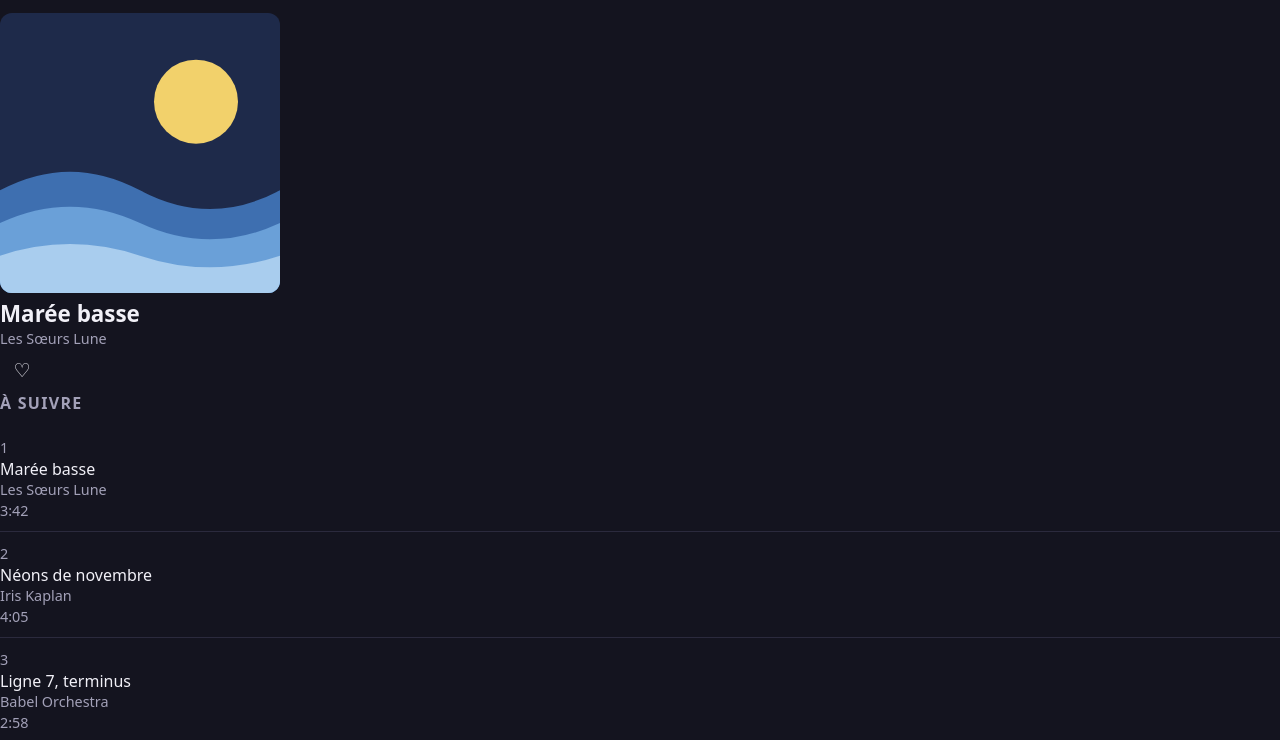
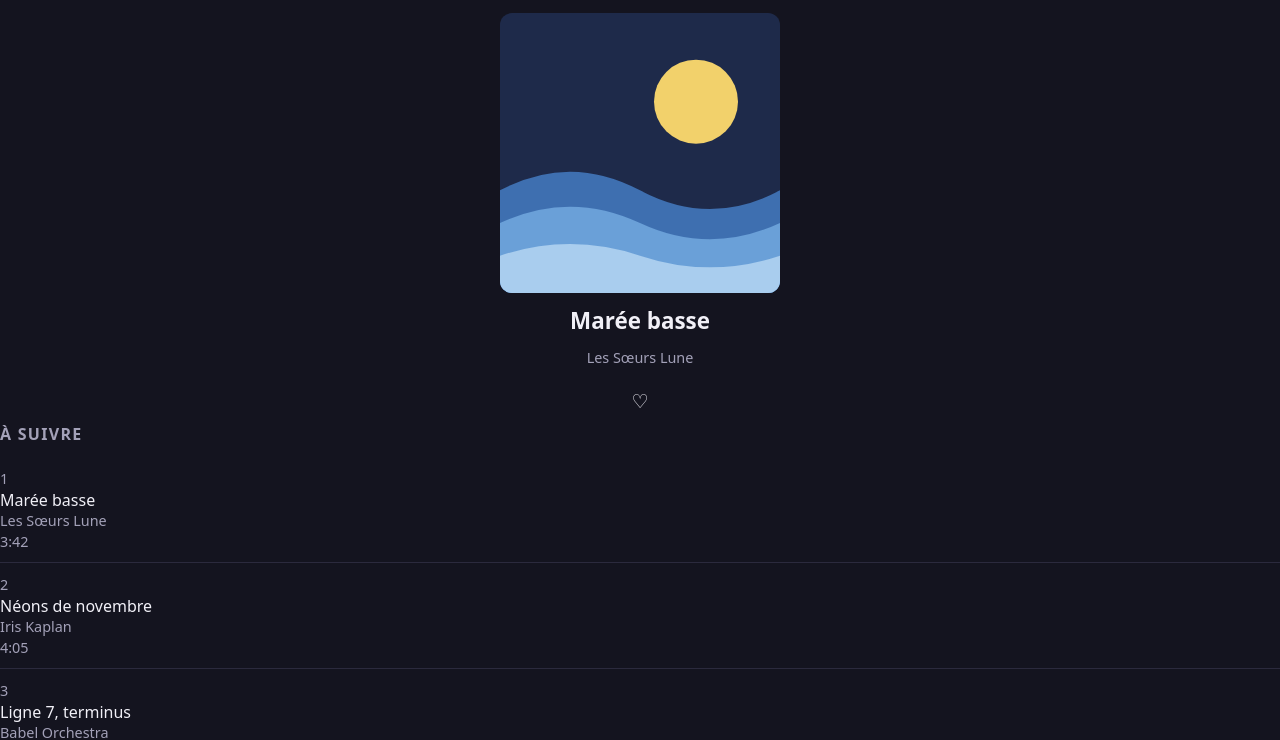
Before and after one commit to anyonym/katada, a plain HTML site: page kata-web-6-lecteur-musique-s7/index.html in a window 1280 px wide. Shown: the part 63-803 px from the top of the page. Drawn offline with Linux system fonts and the light colour scheme.

Commit message:
TODO 3
IA: 0

```diff
--- a/kata-web-6-lecteur-musique-s7/style.css
+++ b/kata-web-6-lecteur-musique-s7/style.css
@@ -119,7 +119,17 @@ header {
 
 
 /* ---------- TODO 3 — Le morceau en cours ---------- */
+.en-cours {
+  display: flex;
+  flex-direction: column;
+  align-items: center;
+  text-align: center;
+  gap: 0.75rem;
+}
 
+.infos h1 {
+  margin-bottom: 0.75rem;
+}
 
 
 /* ---------- TODO 4 — Une piste de la playlist ---------- */
```
